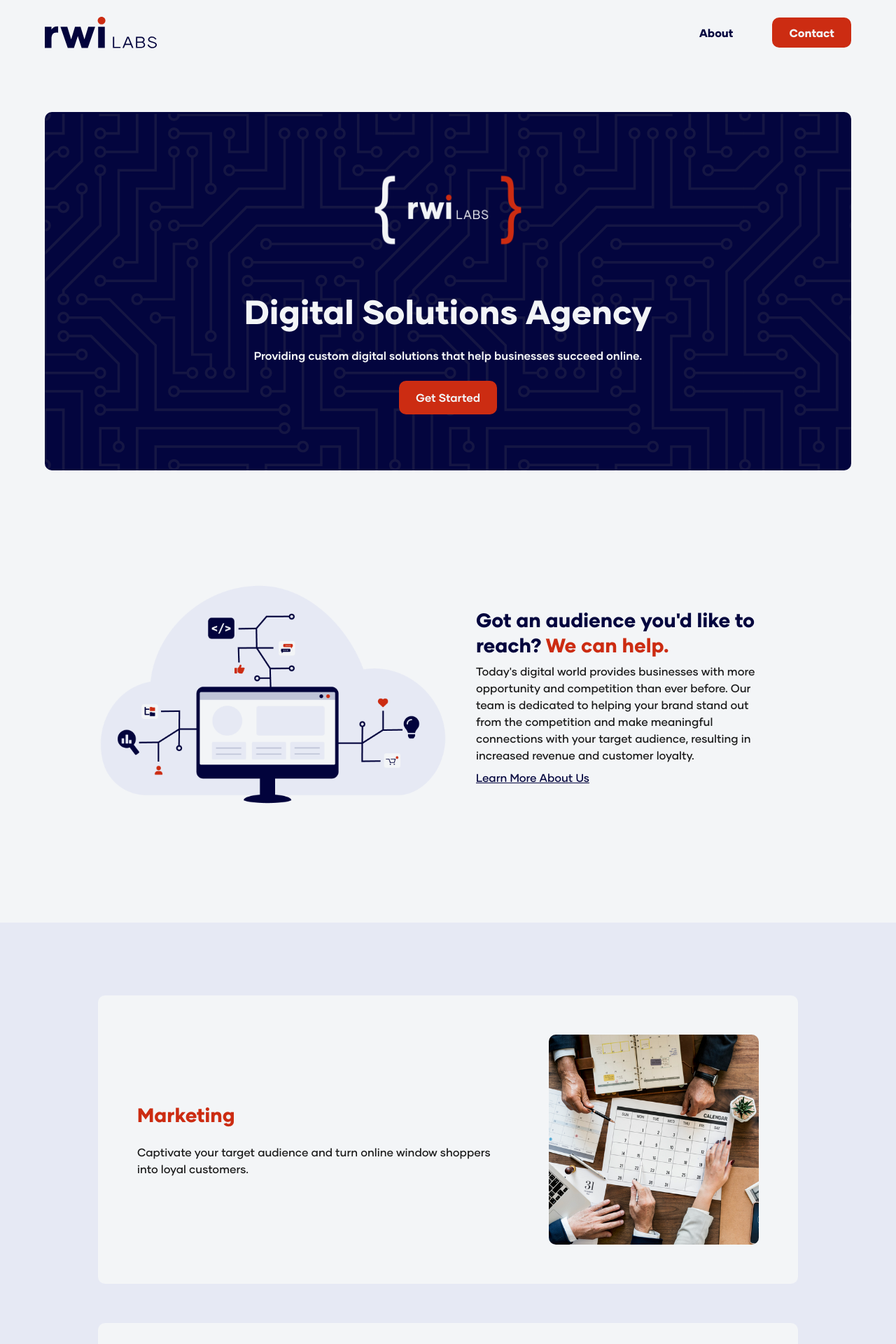
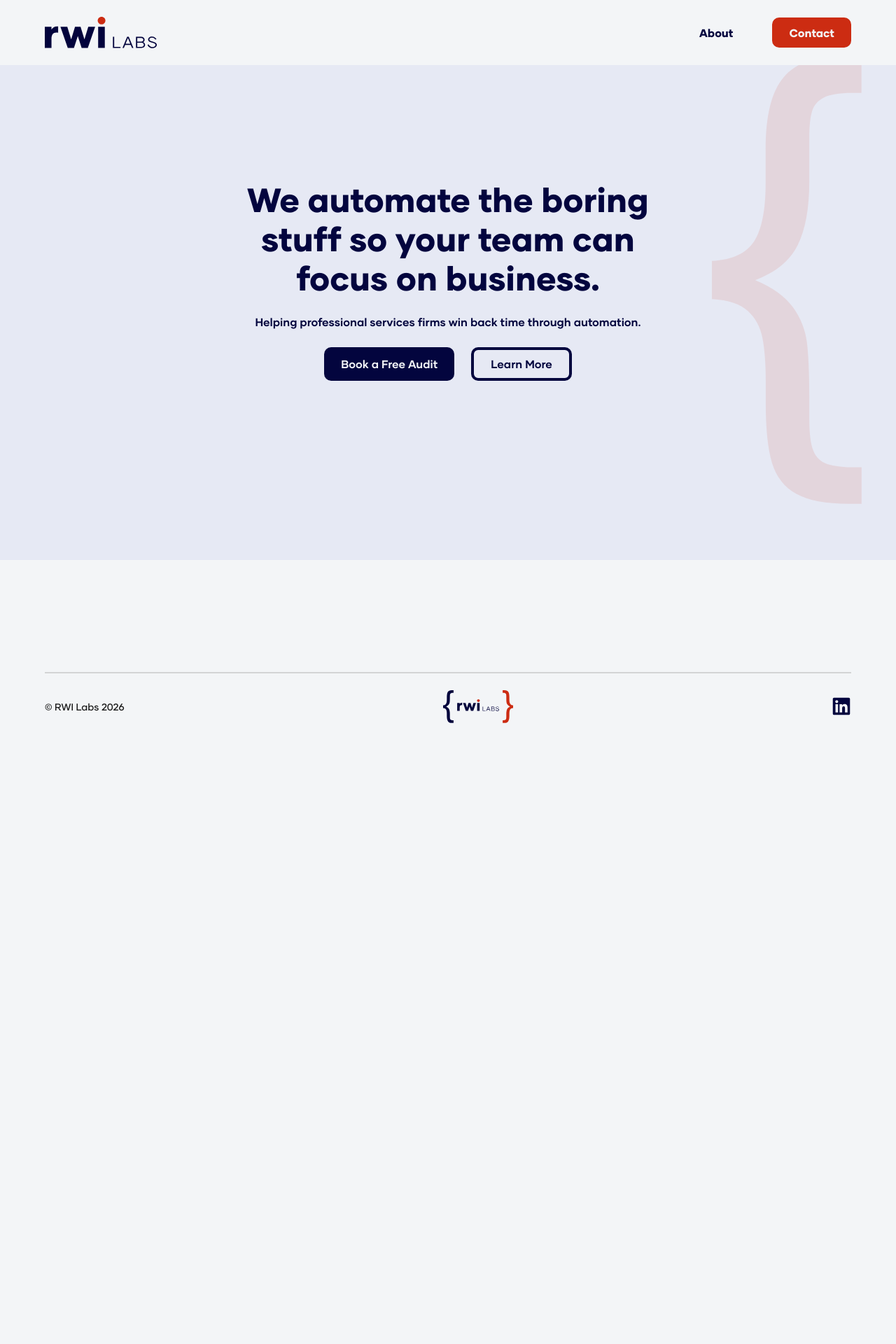
Before and after one commit to maplesyrupman/rwi-site, a Next.js app: page / in a window 1280 px wide. Shown: the top 1920 px of the page at 70% size. After the commit the page ends 1057 px from the top, so only its background shows below. Built offline with nearby package versions, Linux system fonts and the light colour scheme.

Commit message:
hero rewrite, contact copy

```diff
--- a/components/Cta/index.tsx
+++ b/components/Cta/index.tsx
@@ -5,8 +5,8 @@ export default function Cta() {
     return(
     <section className='sectionLG contentMD'>
         <div className={`bgBlue flexColumn alignCenter gapLG paddingLg ${styles.cta}`}>
-            <h1 className='txtWhite txtCenter'>Got an idea? Let&apos;s hear it!</h1>
-            <Link text='Get Started' href='/contact' linkStyle='btnImportant' destination='internal' />
+            <h1 className='txtWhite txtCenter'>What would your team do with more time?</h1>
+            <Link text='Book a Free Audit' href='/contact' linkStyle='btnImportant' destination='internal' />
         </div>
     </section>
     )
--- a/components/Footer/index.tsx
+++ b/components/Footer/index.tsx
@@ -7,7 +7,7 @@ export default function Footer() {
 
     return (
         <div className={`pageGutters sectionLG flexRow justifyBetween alignCenter ${styles.footerCon}`}>
-            <p className='txtSm'>© Copyright of RWI Labs 2022</p>
+            <p className='txtSm'>© RWI Labs 2026</p>
             <svg width="100" height="47" viewBox="0 0 100 47" fill="none" xmlns="http://www.w3.org/2000/svg">
             <path d="M27.2584 18.0579V21.3988C24.8541 21.0033 23.6988 22.0233 23.6988 24.8231V29.5587H20.1289V18.214H23.6884V19.7544C24.365 18.5262 25.5827 17.8289 27.2584 18.0579Z" fill="#02033C"/>
             <path d="M47.0231 18.2139L43.0993 29.5586H39.8L37.7496 23.1889L35.6888 29.5586H32.3895L28.4761 18.2139H32.1501L34.2213 25.0207L36.2717 18.2139H39.2275L41.2987 25.0207L43.3491 18.2139H47.0231Z" fill="#02033C"/>
--- a/package.json
+++ b/package.json
@@ -3,7 +3,7 @@
   "version": "0.1.0",
   "private": true,
   "engines": {
-    "node": ">=20.0.0"
+    "node": ">=24.0.0"
   },
   "scripts": {
     "dev": "next dev",
--- a/pages/index.tsx
+++ b/pages/index.tsx
@@ -1,124 +1,30 @@
 import Head from 'next/head'
-import Image from 'next/image'
 import styles from '../styles/Home.module.css'
-import React from 'react'
-
-import illustration from '../public/RWI_Labs-Digital_Agency-Illustration.png';
-import heroLogo from '../public/logo-full-whitetext.png'
-
-import Nav from '../components/Nav'
-
-import Hero from '../components/Hero'
 import Link from '../components/Button/link'
-import Cta from '../components/Cta';
 
 export default function Home() {
-
   return (
     <div>
       <Head>
-        <title>RWI Labs - Digital Marketing Services</title>
+        <title>RWI Labs - AI Automation Consulting</title>
         <meta name='description'
-          content='RWI Labs is a digital marketing and web development agency that services small and medium sized businesses.'
-        />
-        <meta name='keywords'
-          content='digital marketing, social media marketing, advertising, facebook ads, seo, sem, search engine optimization'
+          content='We automate the boring stuff so your team can focus on business. Book a free audit and discover how much time your team will win back.'
         />
         <meta name='og:description'
-          content='RWI Labs is a digital marketing and web development agency that helps small and medium sized businesses achieve success online.'
+          content='We automate the boring stuff so your team can focus on business. Book a free audit and discover how much time your team will win back.'
         />
       </Head>
 
-      <Nav/>
-      <Hero
-      image={
-        {
-          src: heroLogo,
-          alt: 'RWI Labs Marketing Agency Logo',
-          width: '220px',
-          height: '120px'
-        }
-      }
-      direction='home'
-      title='Digital Solutions Agency'
-      para='Providing custom digital solutions that help businesses succeed online.'
-      buttons={[
-        {
-          text: 'Get Started',
-          href: '/contact',
-          linkStyle: 'btnImportant',
-          destination: 'internal'
-        }
-      ]}
-      />
-
-      <section className='sectionLG contentMD flexRow alignCenter gapLG flexColumnLG'>
-        <div>
-          <Image
-          alt='Illustration'
-          src={illustration}
-          width='500px'
-          height='320px'
-          />
-        </div>
-        <div className={`width40 flexColumn gapSM ${styles.introBlurb}`}>
-          <h3 className='txtBlue'>
-            Got an audience you&apos;d like to reach?
-            <span className={styles.redSpan}> We can help.</span>
-          </h3>
-          <p>
-          Today&apos;s digital world provides businesses with more opportunity
-          and competition than ever before. Our team is dedicated to helping your
-          brand stand out from the competition and make meaningful connections
-          with your target audience, resulting in increased revenue and customer loyalty.
-          </p>
-          <Link text='Learn More About Us' href='/about' linkStyle='default' destination='internal' />
-        </div>
-      </section>
-
-      <section className='sectionLG bgSecondaryTwo sectionWithBg'>
-        <div className='contentMD flexColumn alignCenter gapXL'>
-          {/* Marketing */}
-          <div className='bgWhite paddingLg rounded flexRow alignCenter justifyBetween gapLG flexColumnReverseMD'>
-            <div className={`flexColumn gapMD width60 ${styles.solutionTxt}`}>
-              <h3 className='txtRed'>Marketing</h3>
-              <p>Captivate your target audience and turn online window shoppers into loyal customers.</p>
-            </div>
-
-            <div
-            className={`rounded ${styles.marketingImg}`}
-            title='Digital Marketing Experts working with computers, calanders and notebooks.'
-            ></div>
-          </div>
-
-          {/* Development */}
-          <div className='bgWhite paddingLg rounded flexRowReverse alignCenter justifyBetween gapLG flexColumnReverseMD'>
-            <div className={`flexColumn gapMD width60 ${styles.solutionTxt}`}>
-              <h3 className='txtRed'>Development</h3>
-              <p>We specialize in developing full-stack web applications that both you and your customers will love.</p>
-            </div>
-
-            <div
-            className={`rounded ${styles.developmentImg}`}
-            title='Web Developers reviewing code.'
-            ></div>
-          </div>
-
-          <div className='bgWhite paddingLg rounded flexRow alignCenter justifyBetween gapLG flexColumnReverseMD'>
-            <div className={`flexColumn gapMD width60 ${styles.solutionTxt}`}>
-              <h3 className='txtRed'>Strategy</h3>
-              <p>Optimize your daily operations and confidently navigate new opportunities with a digital strategy that considers all aspects of your business.</p>
-            </div>
-
-            <div
-            className={`rounded ${styles.strategyImg}`}
-            title='A man playing chess.'
-            ></div>
+      <div className={`bgSecondaryTwo ${styles.homeHero}`}>
+        <div className={styles.heroContent}>
+          <h1>We automate the boring stuff so your team can focus on business.</h1>
+          <p className='bold'>Helping professional services firms win back time through automation.</p>
+          <div className={styles.heroBtnGroup}>
+            <Link text='Book a Free Audit' href='/contact' linkStyle='btnPrimary' destination='internal' />
+            <Link text='Learn More' href='/about' linkStyle='btnSecondary' destination='internal' />
           </div>
         </div>
-      </section>
-
-      <Cta />
+      </div>
     </div>
   )
 }
--- a/styles/Home.module.css
+++ b/styles/Home.module.css
@@ -1,70 +1,65 @@
-.illustrationImg {
-  width: 50%;
+.homeHero {
+    min-height: 100vh;
+    display: flex;
+    flex-direction: column;
+    align-items: center;
+    justify-content: center;
+    position: relative;
+    overflow: hidden;
+    padding: var(--spacing-ten) var(--spacing-fourteen);
+    color: var(--rwi-blue);
 }
 
-.redSpan {
-  font-size: 28px;
-  font-weight: 800;
-  color: var(--rwi-red);
+.homeHero::after {
+    content: '';
+    position: absolute;
+    right: 3rem;
+    top: 50%;
+    transform: translateY(-50%);
+    height: 80%;
+    width: 35%;
+    background-image: url('/red-bracket.svg');
+    background-repeat: no-repeat;
+    background-position: right center;
+    background-size: contain;
+    opacity: 0.1;
+    pointer-events: none;
 }
 
-.marketingImg, .developmentImg, .strategyImg {
-  width: 300px;
-  height: 300px;
-  background-position: center;
-  background-repeat: no-repeat;
+.heroContent {
+    max-width: 42rem;
+    display: flex;
+    flex-direction: column;
+    align-items: center;
+    gap: var(--spacing-three);
+    position: relative;
+    z-index: 1;
+    text-align: center;
 }
 
-.marketingImg {
-  background-image: url('../public/social-media-design-digital-marketing.jpg');
-  background-size: 170%;
-}
-
-.developmentImg {
-  background-image: url('../public/web-development-digital-marketing.jpg');
-  background-size: 100%;
-}
-
-.strategyImg {
-  background-image: url('../public/strategy-digital-marketing.jpg');
-  background-size: 150%;
+.heroBtnGroup {
+    display: flex;
+    flex-direction: row;
+    gap: var(--spacing-three);
+    min-height: var(--spacing-six);
+    flex-wrap: wrap;
+    justify-content: center;
 }
 
 @media screen and (max-width: 1200px) {
-  .marketingImg, .developmentImg, .strategyImg {
-    width: 250px;
-    height: 250px;
-  }
+    .homeHero {
+        padding: var(--spacing-ten) var(--spacing-twelve);
+    }
 }
 
 @media screen and (max-width: 1024px) {
-  .introBlurb {
-    max-width: 100%;
-    text-align: center;
-  }
-
-  .solutionTxt {
-    max-width: 50%;
-  }
+    .homeHero {
+        padding: var(--spacing-ten);
+    }
 }
 
-@media screen and (max-width: 860px) {
-  .solutionTxt {
-    max-width: 100%;
-    text-align: center;
-  }
+@media screen and (max-width: 480px) {
+    .homeHero {
+        padding: var(--spacing-eight) var(--spacing-six);
+    }
 }
-
-@media screen and (max-width: 768px) {
-  .redSpan {
-    font-size: 24px;
-    line-height: 32px;
-  }
-}
-
-@media screen and (max-width: 600px) {
-  .marketingImg, .developmentImg, .strategyImg {
-    width: 200px;
-    height: 200px;
-  }
-}
```
Also changed, not shown: pages/contact.tsx (+2 -15 lines).
